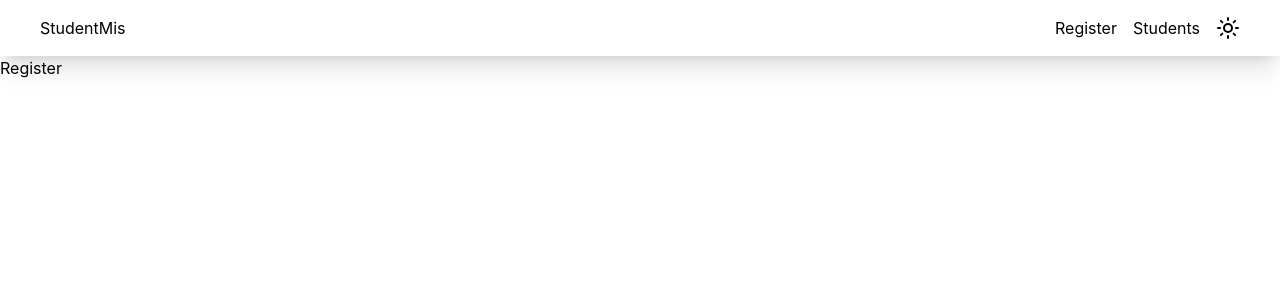
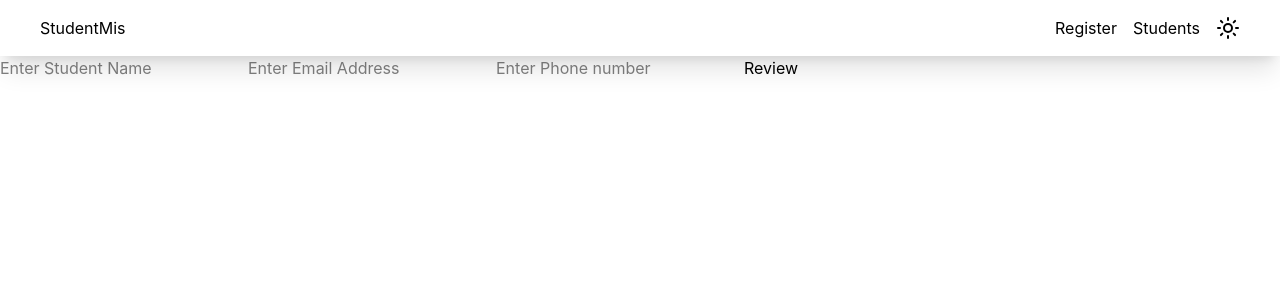
Before and after one commit to ajah-ac/StudentMIS, a React (Vite) app: page / in a window 1280 px wide. Shown: the top 300 px of the page. Built offline with nearby package versions, Linux system fonts and the light colour scheme.

Commit message:
Light/Dark theme

```diff
--- a/src/App.tsx
+++ b/src/App.tsx
@@ -4,7 +4,6 @@ import Register from './pages/Register'
 import Students from './pages/Students'
 import Confirmation from './pages/Confirmation'
 import Course from './pages/Course'
-import { useThemeContext } from './contexts/ThemeContext'
 
 const router=createBrowserRouter([
   {path:'/',
@@ -30,14 +29,13 @@ const router=createBrowserRouter([
   }
 ])
 function App() {
-  const {theme}=useThemeContext()
 
   return (
-    <div className={`${theme==='dark'?`bg-gray-700 text-white`:`bg-white text-black`} h-screen` }>
-    <RouterProvider router={router}/>
 
-    </div>
-  )
+      <>
+        <RouterProvider router={router} />
+      </>
+  );
 }
 
 export default App
--- a/src/components/Layout.tsx
+++ b/src/components/Layout.tsx
@@ -2,13 +2,13 @@ import { Navbar } from "./Navbar";
 import { Outlet } from "react-router-dom";
 const Layout = () => {
   return (
-    <>
+<div className="min-h-screen dark:bg-gray-900 dark:text-white bg-white text-black ">
     <Navbar/>
     <main>
         <Outlet/>
     </main>
 
-    </>
+    </div>
   )
 }
 
--- a/src/components/Navbar.tsx
+++ b/src/components/Navbar.tsx
@@ -9,7 +9,8 @@ export const Navbar = () => {
 <nav className='flex justify-evenly gap-4 '>
     <NavLink to='/'>Register</NavLink>
     <NavLink to='/students'>Students</NavLink>
-    <button onClick={toggleTheme}>{theme==='light'?<Sun/>:<Moon/>}</button>
+    <button type="button" onClick={toggleTheme}>{theme==='light'?<Sun/>:<Moon/>}</button>
+
 </nav>
 
 
--- a/src/contexts/ThemeContext.tsx
+++ b/src/contexts/ThemeContext.tsx
@@ -1,30 +1,40 @@
-import { useState ,createContext, useContext} from "react"
+import { createContext, useContext, useEffect, useState } from "react";
 
-interface Theme{
-theme:string,
-toggleTheme:()=>void
-}
-const themeContext=createContext<Theme|null>(null)
-
-const ThemeProvider = ({children}:{children:React.ReactNode}) => {
-const [theme, setTheme] = useState<'light' | 'dark'>(() => {
-  return (localStorage.getItem("theme") as 'light' | 'dark') || 'light';
-});const toggleTheme=()=>{
-  setTheme(prev=>{
-    const newtheme=prev==='light'?'dark':'light'
-  localStorage.setItem('theme',newtheme)
-  return newtheme
-})
-}
-  return (
-<themeContext.Provider value={{theme,toggleTheme}}>{children}</themeContext.Provider>
-  )
+interface Theme {
+  theme: "light" | "dark";
+  toggleTheme: () => void;
 }
 
-export default ThemeProvider
-export const useThemeContext=()=>{
-    const context=useContext(themeContext)
-    if(!context){
-throw new Error('useThemeContext must be used inside ThemeProvider')    }
-return context
-}
+const themeContext = createContext<Theme | null>(null);
+
+const ThemeProvider = ({ children }: { children: React.ReactNode }) => {
+  const [theme, setTheme] = useState<"light" | "dark">(() => {
+    const stored = localStorage.getItem("theme");
+    return stored === "dark" ? "dark" : "light";
+  });
+
+  useEffect(() => {
+   document.documentElement.classList.toggle('dark',theme==='dark')
+    localStorage.setItem("theme", theme);
+  }, [theme]);
+
+  const toggleTheme = () => {
+    setTheme(prev => (prev === "light" ? "dark" : "light"));
+  };
+
+  return (
+    <themeContext.Provider value={{ theme, toggleTheme }}>
+      {children}
+    </themeContext.Provider>
+  );
+};
+
+export default ThemeProvider;
+
+export const useThemeContext = () => {
+  const context = useContext(themeContext);
+  if (!context) {
+    throw new Error("useThemeContext must be used inside ThemeProvider");
+  }
+  return context;
+};
--- a/src/pages/Register.tsx
+++ b/src/pages/Register.tsx
@@ -1,8 +1,15 @@
 
 const Register = () => {
   return (
-    <div>Register</div>
-  )
+<>
+<form action="" className="">
+<input type="text"  placeholder="Enter Student Name"/>
+<input type="email" name="" id=""  placeholder="Enter Email Address"/>
+<input type="number" name="" id="" placeholder="Enter Phone number" />
+<button type='button'>Review </button>
+</form>
+
+</>  )
 }
 
 export default Register
```
